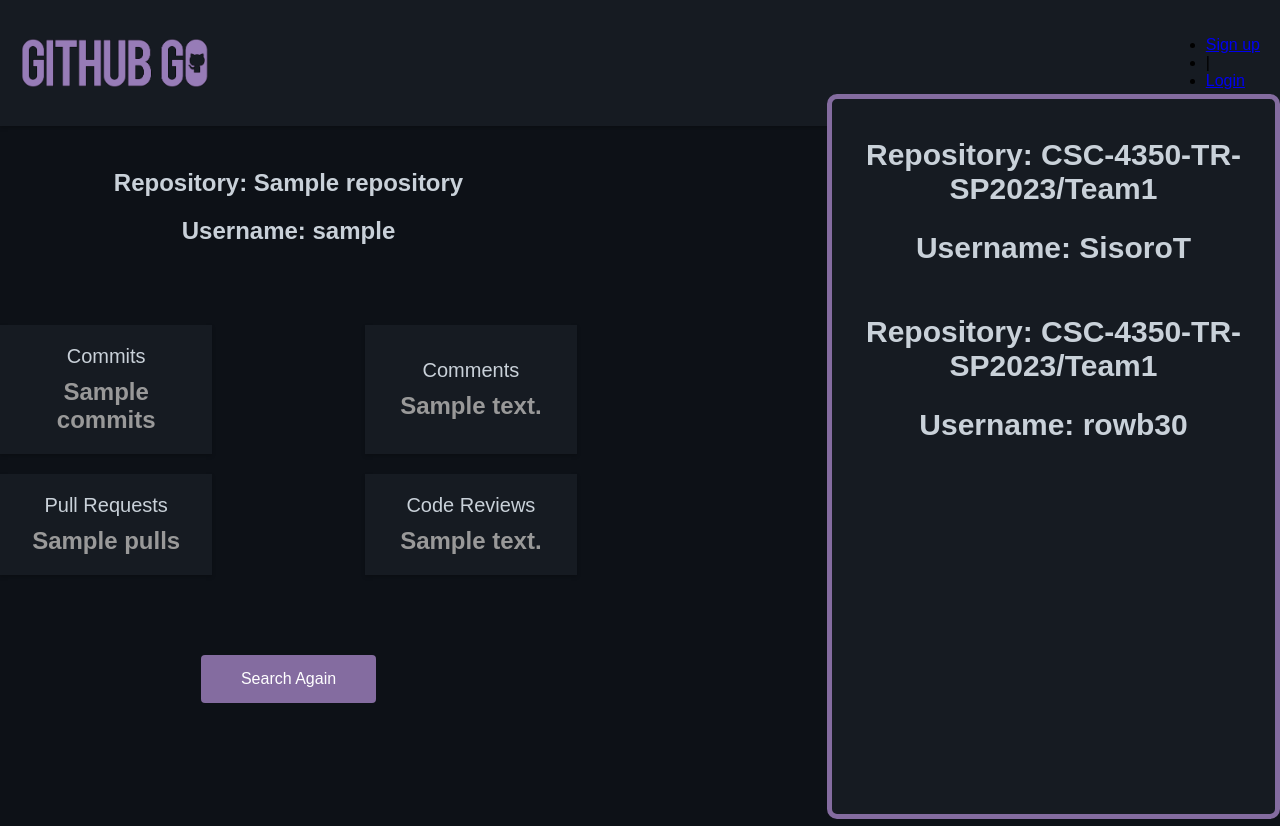
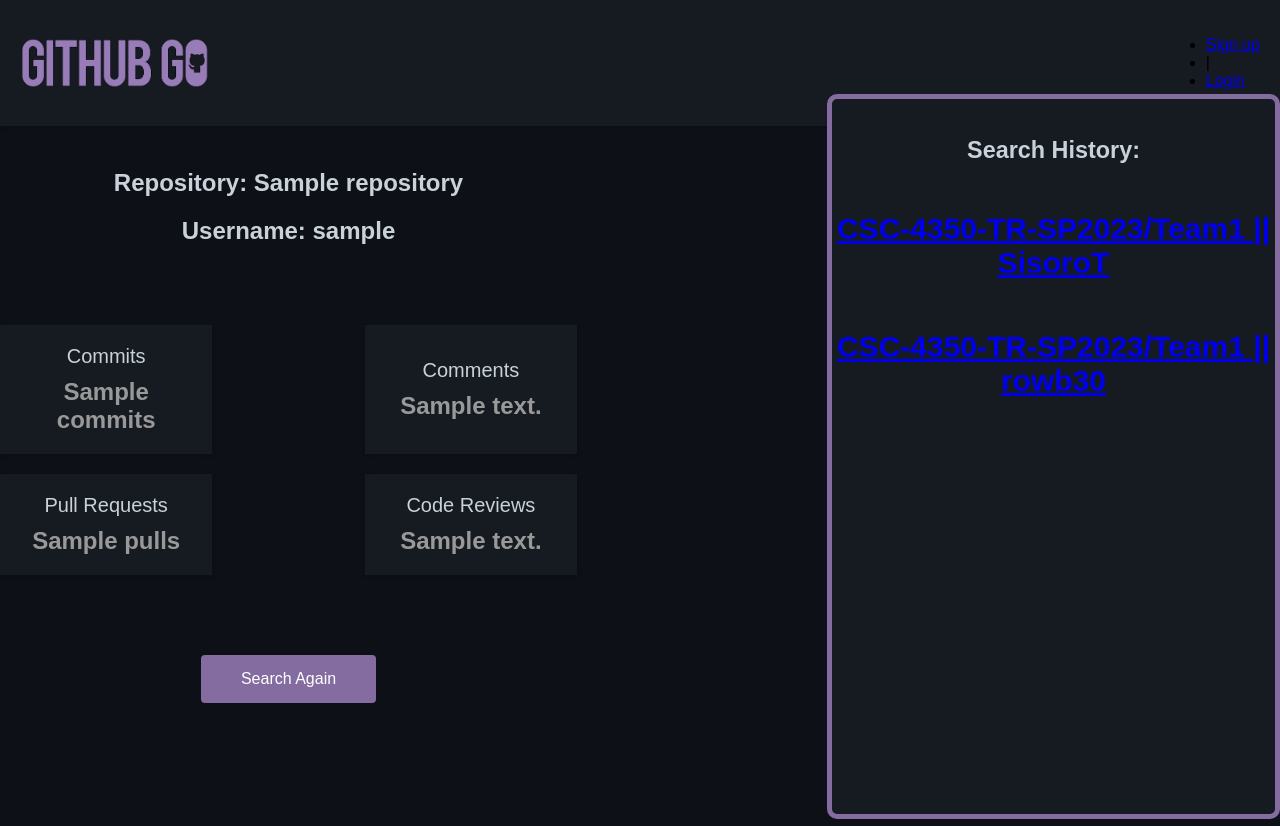
Before and after one commit to SisoroT/GitHub-Go, a Flask app: template webpage/templates/data.html in a window 1280 px wide. Run offline with Flask 3, Linux system fonts and the light colour scheme; the template is opened without the code that fills it: values that come from a table or form of the project are taken from there, most other values are stand-ins (such as "Sample title", 1, 10 or a date in 2020).

Commit message:
updated previous searches to be links that run the "rerun_search" route when clicked

```diff
--- a/webpage/templates/data.html
+++ b/webpage/templates/data.html
@@ -56,11 +56,11 @@
         </div>
         {% if search_history %}
         <div class="search-box">
+            <h3>Search History:</h3>
             {% for search in search_history %}
-            <div class="search">
-                <h2>Repository: <span>{{ search.repo }}</span></h2>
-                <h2>Username: <span>{{ search.username }}</span></h2>
-            </div>
+            <a class="search" <a href="{{ url_for('rerun_search', repo=search.repo, username=search.username) }}">
+                <h2>{{ search.repo }} || {{ search.username }}</h2>
+            </a>
             {% endfor %}
         </div>
         {% endif %}
```
